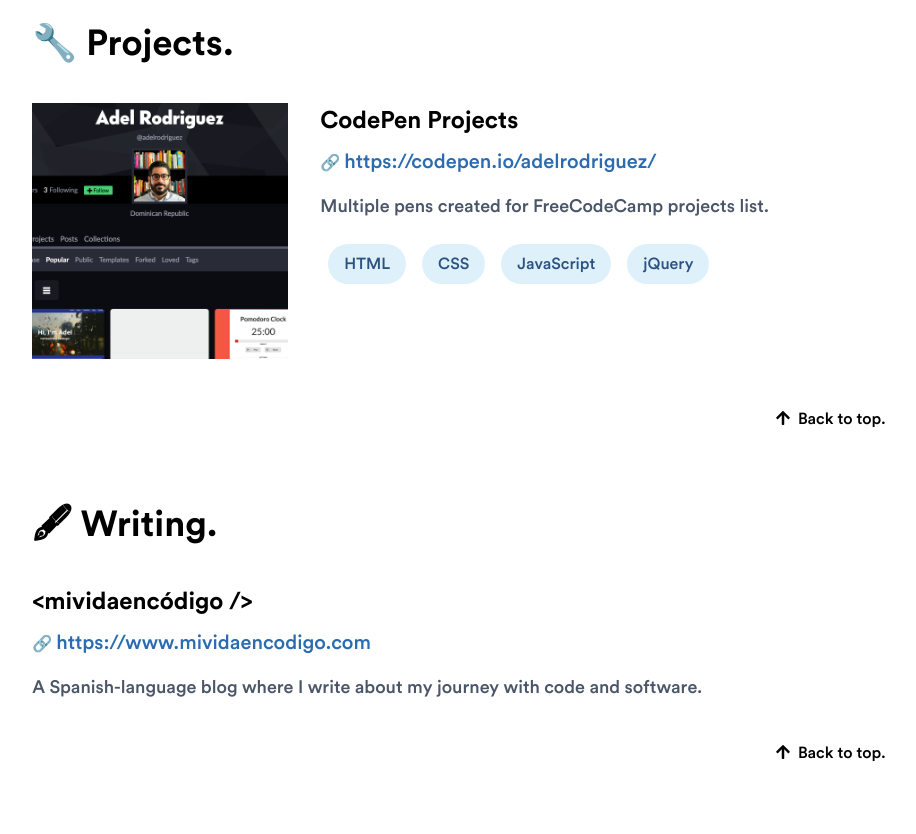
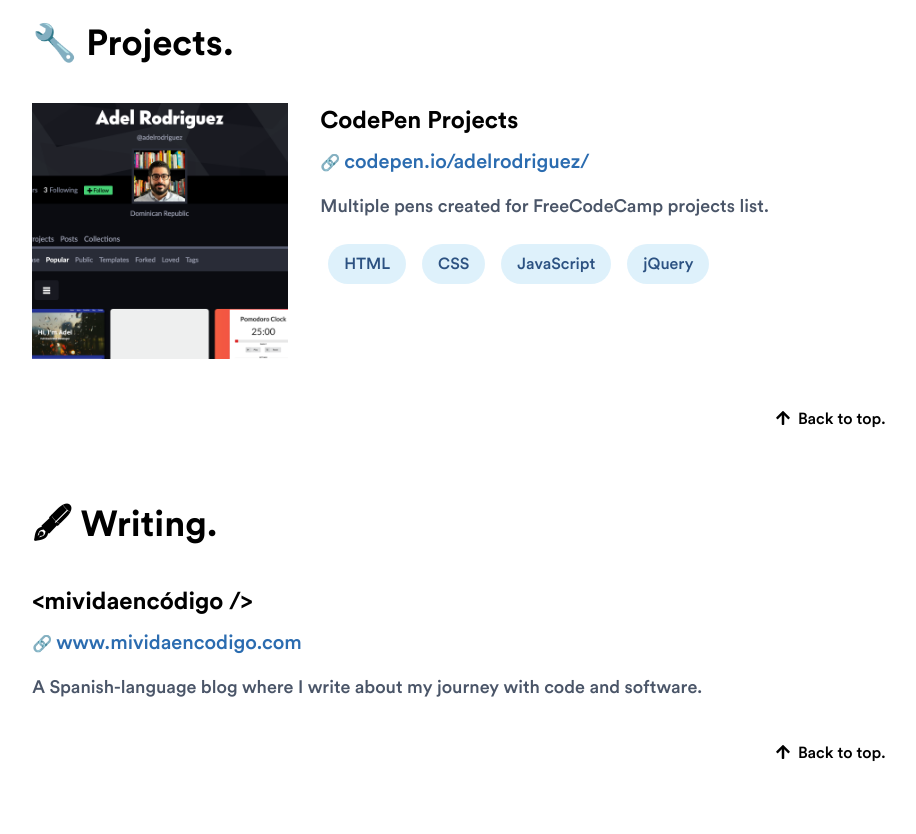
Before and after one commit to adelrodriguez/adel.do, a Gatsby site: page / in a window 1280 px wide. Shown: the part 3407-4241 px from the top of the page, without its empty margins (181-1097 px from the left). Built offline with nearby package versions, Linux system fonts and the light colour scheme; Gatsby itself is replaced by a stand-in of ours.

Commit message:
Create Link component

```diff
--- a/src/components/sections/Projects/Project/Project.tsx
+++ b/src/components/sections/Projects/Project/Project.tsx
@@ -2,7 +2,7 @@
 import { OutboundLink } from 'gatsby-plugin-gtag';
 import Image from 'gatsby-image';
 import Tag from '../../../shared/Tag';
-
+import Link from '../../../shared/Link';
 export interface Props {
   title: string;
   url: string;
@@ -21,14 +21,7 @@
     <div className="md:ml-8 w-full">
       <h4 className="font-bold mb-2 text-xl md:text-2xl">{title}</h4>
       <div className="mb-4">
-        <span>🔗</span>{' '}
-        <OutboundLink
-          href={url}
-          target="__blank"
-          className="text-lg md:text-xl text-blue-700 hover:underline"
-        >
-          {url}
-        </OutboundLink>
+        <Link url={url} />
       </div>
       <p className="text-base md:text-lg text-gray-700">{description}</p>
       <div className="flex flex-wrap mt-4">
--- a/src/components/sections/Writing/Publication/Publication.tsx
+++ b/src/components/sections/Writing/Publication/Publication.tsx
@@ -1,24 +1,16 @@
 import React from 'react';
-import { OutboundLink } from 'gatsby-plugin-gtag';
-
+import Link from '../../../shared/Link';
 export interface Props {
   title: string;
   url: string;
   description: string;
 }
 
-const Publication = ({ title, url, description }: Props) => (
+const Publication: React.FC<Props> = ({ title, url, description }) => (
   <div>
     <h4 className="font-bold mb-2 text-xl md:text-2xl">{title}</h4>
     <div className="mb-4">
-      <span>🔗</span>{' '}
-      <OutboundLink
-        href={url}
-        target="__blank"
-        className="text-lg md:text-xl text-blue-700 hover:underline"
-      >
-        {url}
-      </OutboundLink>
+      <Link url={url} />
     </div>
     <p className="text-gray-700 mb-2 text-base md:text-lg">{description}</p>
   </div>
--- /dev/null
+++ b/src/components/shared/Link/Link.tsx
@@ -0,0 +1,21 @@
+import React from 'react';
+import { OutboundLink } from 'gatsby-plugin-gtag';
+
+interface Props {
+  url: string;
+}
+
+const Link: React.FC<Props> = ({ url }) => (
+  <>
+    <span>🔗</span>{' '}
+    <OutboundLink
+      href={url}
+      target="__blank"
+      className="text-lg md:text-xl text-blue-700 hover:underline"
+    >
+      {url.replace(/https?:\/\//, '')}
+    </OutboundLink>
+  </>
+);
+
+export default Link;
--- /dev/null
+++ b/src/components/shared/Link/index.ts
@@ -0,0 +1 @@
+export { default } from './Link';
```
